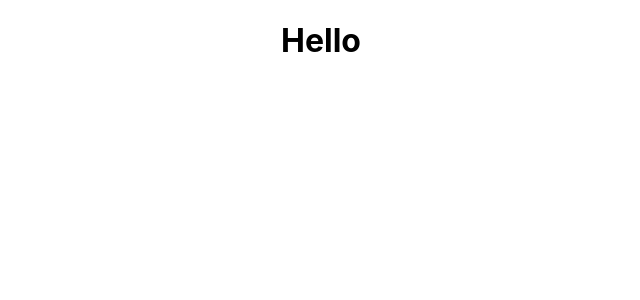
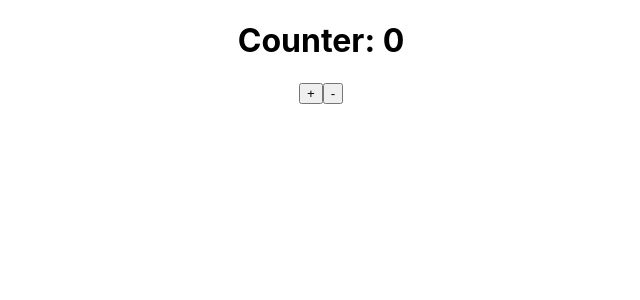
Before and after one commit to keithwhitson/learn-redux, a React (Create React App) app: page / in a window 1280 px wide. Shown: the top 300 px of the page, without its empty margins (319-959 px from the left). Built offline with nearby package versions, Linux system fonts and the light colour scheme.

Commit message:
did the whole react thing

```diff
--- a/src/App.js
+++ b/src/App.js
@@ -1,9 +1,21 @@
 import './App.css';
+import { useSelector, useDispatch } from 'react-redux';
+import {increment, decrement} from './actions';
 
 function App() {
+  const counter = useSelector( state => state.counter);
+  const isLogged = useSelector( state => state.isLogged);
+  const dispatch = useDispatch();
   return (
     <div className="App">
-      <h1>Hello</h1>
+      <h1>Counter: {counter}</h1>
+      <button onClick={() => {dispatch(increment())}}>
+        +
+      </button>
+      <button onClick={() => {dispatch(decrement())}}>
+        -
+      </button>
+      {isLogged && <h3>Valuable information I shouldnt see if i am not logged in</h3>}
     </div>
   );
 }
--- /dev/null
+++ b/src/actions/index.js
@@ -0,0 +1,12 @@
+export const increment = () => {
+    return {
+        type: 'INCREMENT'
+    }
+}
+
+
+export const decrement = () => {
+    return {
+        type: 'DECREMENT'
+    }
+}
```
Also changed, not shown: 1 other file (tests, documents, lock files or other folders).
